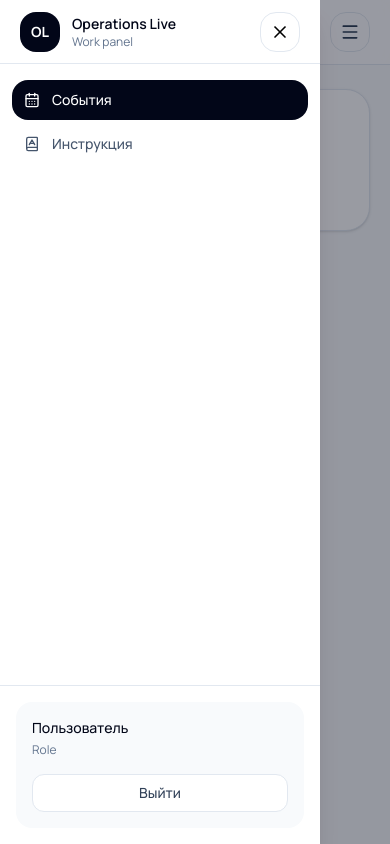
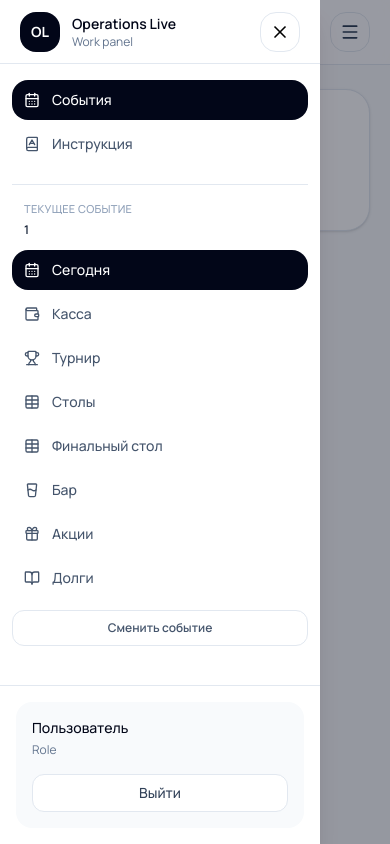
Before and after one commit to azikulovv/operations-live-web, a Nuxt app: page /dashboard/events/1/today in a window 390 px wide. Both pictures are taken after a click on the button 350 px from the left and 32 px from the top of the page. Built offline with nearby package versions, Linux system fonts and the light colour scheme; no server answers.

Commit message:
feat(nav): добавлена поддержка текущего события и навигации по событиям

```diff
--- a/app/components/layout/AppMobileNav.vue
+++ b/app/components/layout/AppMobileNav.vue
@@ -1,6 +1,7 @@
 <script setup lang="ts">
 import { X } from 'lucide-vue-next'
-import { dashboardNavigation } from '~/constants/navigation'
+import { operationEvents } from '~/constants/events'
+import { dashboardNavigation, eventNavigation } from '~/constants/navigation'
 
 defineProps<{
   open: boolean
@@ -13,12 +14,51 @@ const emit = defineEmits<{
 const route = useRoute()
 const authStore = useAuthStore()
 
+const currentEventId = computed(() => {
+  const value = route.params.eventId
+
+  if (!value) return null
+
+  return String(value)
+})
+
+const currentEvent = computed(() => {
+  if (!currentEventId.value) return null
+
+  return operationEvents.find((event) => event.id === currentEventId.value) ?? null
+})
+
+const hasSelectedEvent = computed(() => Boolean(currentEventId.value))
+
 function isActive(path: string) {
   if (path === '/dashboard') {
     return route.path === path
   }
 
   return route.path.startsWith(path)
+}
+
+function getEventPagePath(segment: string) {
+  if (!currentEventId.value) {
+    return '/dashboard/events'
+  }
+
+  return `/dashboard/events/${currentEventId.value}/${segment}`
+}
+
+function isEventPageActive(segment: string) {
+  if (!currentEventId.value) return false
+
+  return route.path === `/dashboard/events/${currentEventId.value}/${segment}`
+}
+
+function closeMenu() {
+  emit('close')
+}
+
+function signOut() {
+  closeMenu()
+  return authStore.signOut()
 }
 </script>
 
@@ -56,7 +96,8 @@ function isActive(path: string) {
           </button>
         </div>
 
-        <nav class="flex-1 space-y-1 px-3 py-4">
+        <nav class="min-h-0 flex-1 overflow-x-hidden overflow-y-auto px-3 py-4">
+          <div class="space-y-1">
             <NuxtLink
               v-for="item in dashboardNavigation"
               :key="item.to"
@@ -67,12 +108,52 @@ function isActive(path: string) {
                   ? 'bg-slate-950 text-white'
                   : 'text-slate-600 hover:bg-slate-100 hover:text-slate-950'
               "
-            @click="emit('close')"
+              @click="closeMenu"
             >
-            <component :is="item.icon" class="size-4" />
+              <component :is="item.icon" class="size-4 shrink-0" />
 
-            <span>{{ item.label }}</span>
+              <span class="truncate">{{ item.label }}</span>
             </NuxtLink>
+          </div>
+
+          <div v-if="hasSelectedEvent" class="mt-5 border-t border-slate-200 pt-4">
+            <div class="mb-3 px-3">
+              <p class="text-[11px] font-medium tracking-wide text-slate-400 uppercase">
+                Текущее событие
+              </p>
+
+              <p class="mt-1 truncate text-xs font-semibold text-slate-800">
+                {{ currentEvent?.title || currentEventId }}
+              </p>
+            </div>
+
+            <div class="space-y-1">
+              <NuxtLink
+                v-for="item in eventNavigation"
+                :key="item.segment"
+                :to="getEventPagePath(item.segment)"
+                class="flex items-center gap-3 rounded-2xl px-3 py-2.5 text-sm font-medium transition"
+                :class="
+                  isEventPageActive(item.segment)
+                    ? 'bg-slate-950 text-white'
+                    : 'text-slate-600 hover:bg-slate-100 hover:text-slate-950'
+                "
+                @click="closeMenu"
+              >
+                <component :is="item.icon" class="size-4 shrink-0" />
+
+                <span class="truncate">{{ item.label }}</span>
+              </NuxtLink>
+            </div>
+
+            <NuxtLink
+              to="/dashboard/events"
+              class="mt-3 flex h-9 items-center justify-center rounded-xl border border-slate-200 bg-white px-3 text-xs font-semibold text-slate-600 transition hover:bg-slate-50 hover:text-slate-950"
+              @click="closeMenu"
+            >
+              Сменить событие
+            </NuxtLink>
+          </div>
         </nav>
 
         <div class="border-t border-slate-200 p-4">
@@ -88,7 +169,7 @@ function isActive(path: string) {
             <button
               type="button"
               class="mt-4 w-full rounded-xl border border-slate-200 bg-white px-3 py-2 text-sm font-medium text-slate-700 transition hover:bg-slate-100"
-              @click="authStore.signOut"
+              @click="signOut"
             >
               Выйти
             </button>
```
Lines whose indentation alone changed are shown as unchanged.
